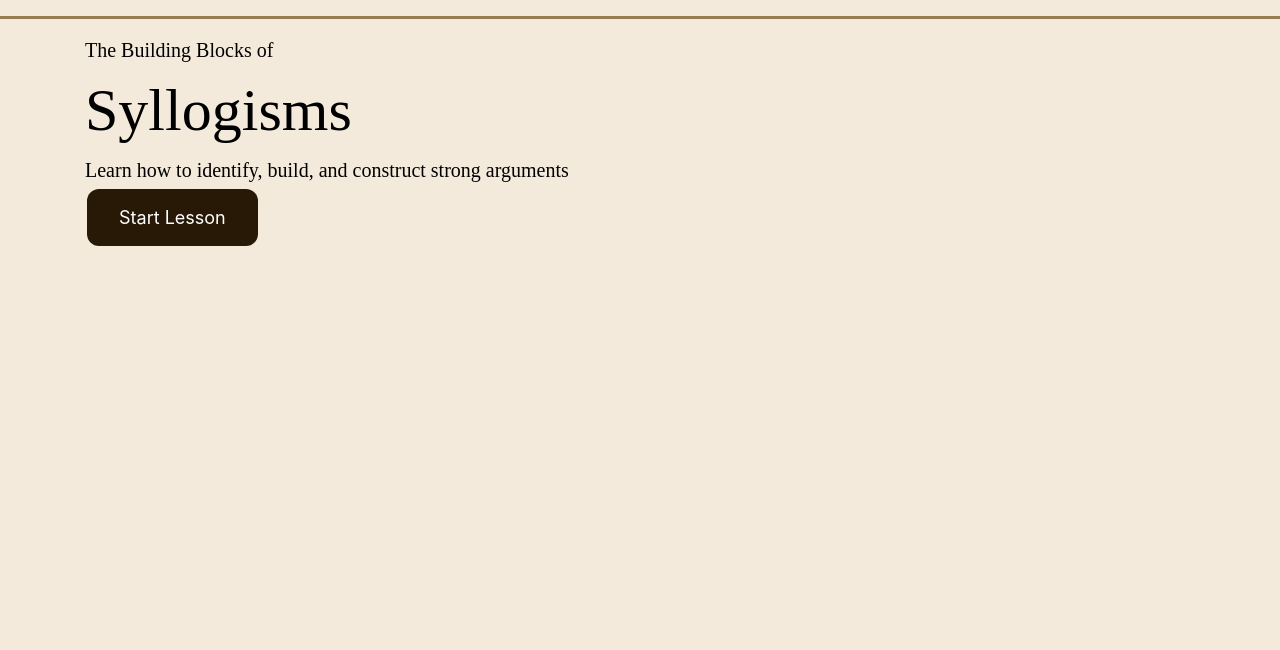
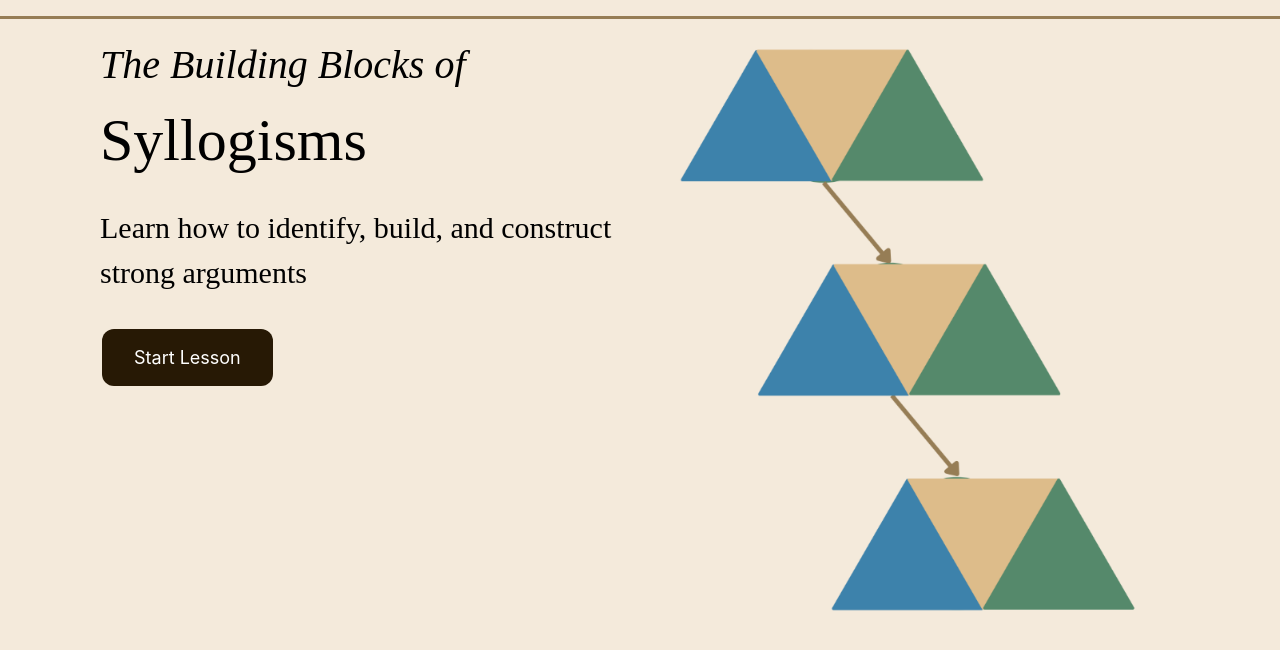
Before and after one commit to gruiiiw/ui_design_syllogism, a Flask app: page / in a window 1280 px wide. Shown: the part 62-712 px from the top of the page. Run offline with Flask 3, Linux system fonts and the light colour scheme; some libraries are stand-ins or nearby versions.

Commit message:
linked everything i think

```diff
--- a/server.py
+++ b/server.py
@@ -202,7 +202,7 @@ def quiz(quiz_id):
         # Make sure quiz['items'] is present and is a list
         if 'items' in quiz and isinstance(quiz['items'], list):
             print("Quiz Data:", quiz)  # Confirm the structure
-            return render_template('quiz.html', quiz=quiz)
+            return render_template('quiz.html', quiz=quiz, current_page='quiz' + quiz_id)
         else:
             return "Quiz data is malformed", 400
     else:
--- a/templates/homepage.html
+++ b/templates/homepage.html
@@ -1,11 +1,27 @@
-{% extends "layout.html" %} {% block content %}
+{% extends "layout.html" %}
+{% block content %}
+<div class="container">
+    <div class="row">
+        <div class="col-md-6">
+            <div class="center-content">
+                <div class="bodaniText">
+                    <em style="font-size: 40px;">The Building Blocks of </em>
+                    <div class="textLargest">Syllogisms</div>
+                    <div class="titlePadding">
+                        <div style="font-size: 30px;">Learn how to identify, build, and construct strong arguments</div>
+                    </div>
+                </div>
+                <a href="/learn/1">
+                    <button class="startBtn">Start Lesson</button>
+                </a>
+            </div>
+        </div>
+        <div class="col-md-6">
+            <img src="{{ url_for('static', filename='images/start_1.png') }}" alt="Your image" class="img-fluid">
+        </div>
+    </div>
 
-<div class="bodaniText">
-  The Building Blocks of
-  <div class="textLargest">Syllogisms</div>
-  Learn how to identify, build, and construct strong arguments
-</div>
 
-<a href="/learn/1"> <button class="startBtn">Start Lesson</button></a>
+
 
 {% endblock %}
```
Also changed, not shown: templates/learn.html (+47 -42 lines), static/images/diagram_3.png (added), static/images/diagram_4.png (added), static/images/start_1.png (added), 2 other files.
